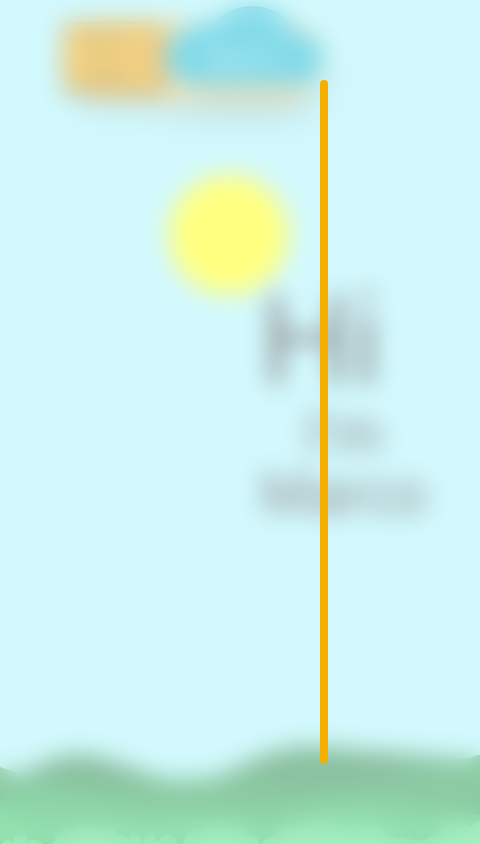
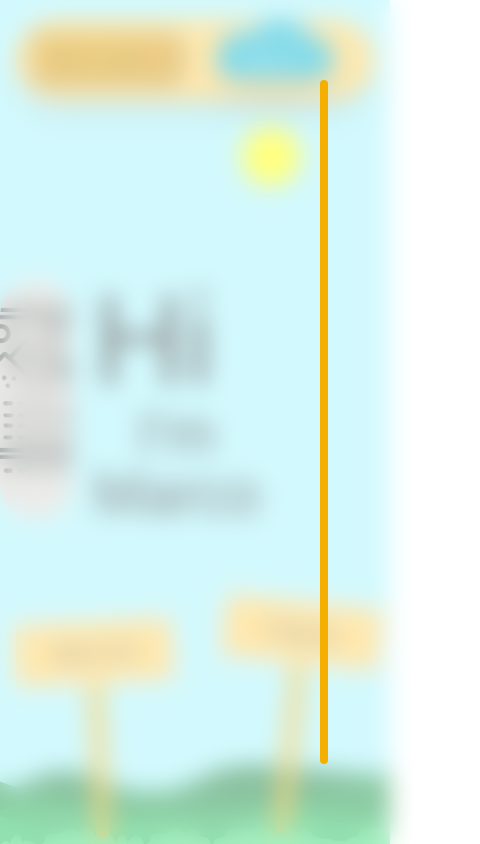
Before and after one commit to CombCode/portfolio, a Vue app: page /projects in a window 390 px wide. Shown: the whole page, 480 px wide, since content can reach past the window. Built offline with nearby package versions, Linux system fonts and the light colour scheme.

Commit message:
feat(UI): Home view header resizing

```diff
--- a/src/components/header/Header.vue
+++ b/src/components/header/Header.vue
@@ -1,12 +1,12 @@
 <template>
-  <div class=" w-8/12 h-1 py-10 inset-0 mx-auto mt-5 bg-secondary-Lmode dark:bg-gray-800 flex flex-row justify-around items-center z-20 rounded-full shadow-xl dark:shadow-gray-50 dark:shadow-xl">
+  <div class=" md:w-8/12 w-11/12 h-1 py-10 p-3 inset-0 mx-auto mt-5 bg-secondary-Lmode dark:bg-gray-800 flex flex-row justify-around items-center z-20 rounded-full shadow-xl dark:shadow-gray-50 dark:shadow-xl">
 
     <div>
         <Button3D></Button3D>
     </div>
     <div>
       <cloudShape class=" relative active:scale-90 z-30" @click="toggleLightDarkMode" :activeMode=astro></cloudShape>
-      <matterJSContainer v-if="show" :astro=astro class=" absolute "></matterJSContainer>
+      <matterJSContainer v-if="show" :astro=astro class=" absolute"></matterJSContainer>
     </div>
   </div>
 </template>
--- a/src/components/header/cloudShape.vue
+++ b/src/components/header/cloudShape.vue
@@ -1,5 +1,5 @@
 <template>
-    <div class="relative w-40 h-14 bg-cyan-500 dark:bg-cyan-700 rounded-full border-2 border-background-Lmode flex items-center hover:scale-105 shadow-2xl transition-all ease-in-out duration-300">
+    <div class="relative scale-75 md:scale-100 w-40 h-14 bg-cyan-500 dark:bg-cyan-700 rounded-full border-2 border-background-Lmode flex items-center md:hover:scale-105 hover:scale-90 shadow-2xl transition-all ease-in-out duration-300">
         <div class=" justify-start w-20 h-20 -mr-5 bg-cyan-500 dark:bg-cyan-700 rounded-full border-t-2 border-background-Lmode clippingCloud transition-all ease-in-out duration-300"></div>
         <div class=" justify-center w-28 h-28 -mx-5 bg-cyan-500 dark:bg-cyan-700 rounded-full border-t-2 border-b-2 border-background-Lmode clippingCloud transition-all ease-in-out duration-300"></div>
         <div class=" justify-end w-16 h-16 -ml-5 bg-cyan-500 dark:bg-cyan-700 rounded-full border-t-2 border-background-Lmode  clippingCloud transition-all ease-in-out duration-300"></div>
--- a/src/components/header/matterJSContainer.vue
+++ b/src/components/header/matterJSContainer.vue
@@ -1,5 +1,5 @@
 <template>
-    <div ref="scene" class=" h-96 w-96 -translate-x-28">
+    <div ref="scene" class="-translate-x-28 scale-50 md:scale-100 -translate-y-20 md:-translate-y-0">
 
     </div>
   </template>
--- a/src/views/HomeView.vue
+++ b/src/views/HomeView.vue
@@ -1,7 +1,7 @@
 <template>
   <div class="transition-all ease-in-out duration-500">
     <Header class=" absolute" @mode="modeSetting"></Header>
-    <Body class=" px-60 transition-all ease-in-out duration-500 overflow-hidden"/>
+    <Body class=" md:px-60 transition-all ease-in-out duration-500 overflow-hidden"/>
   </div>
 </template>
 
```
